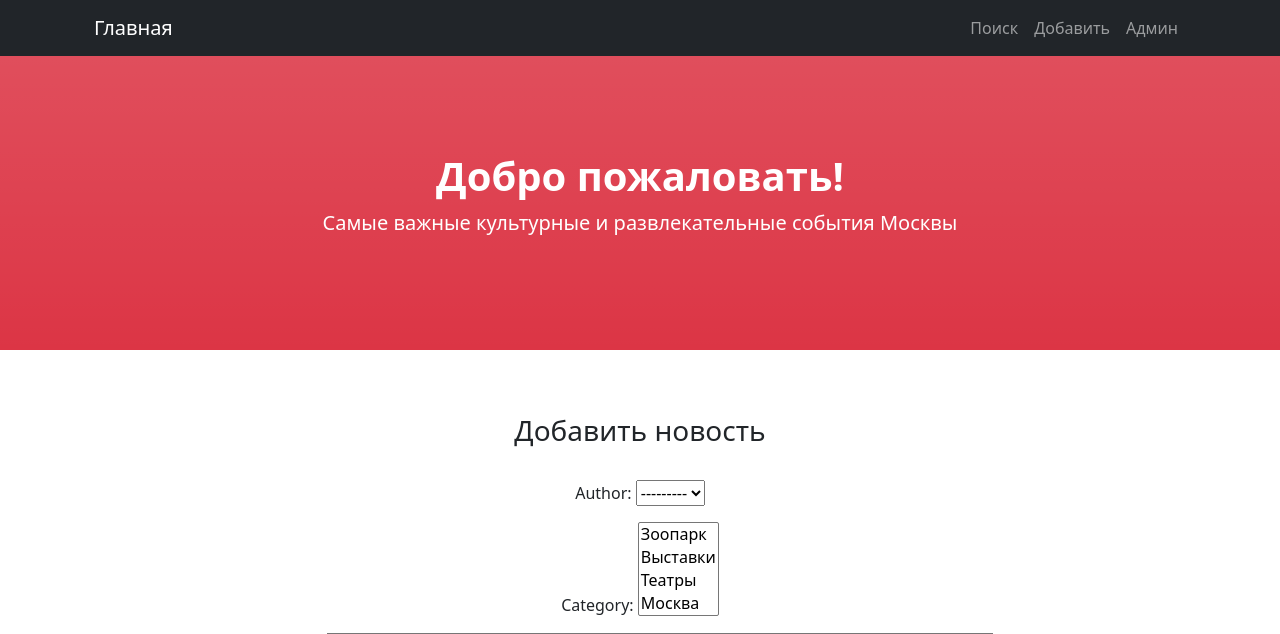
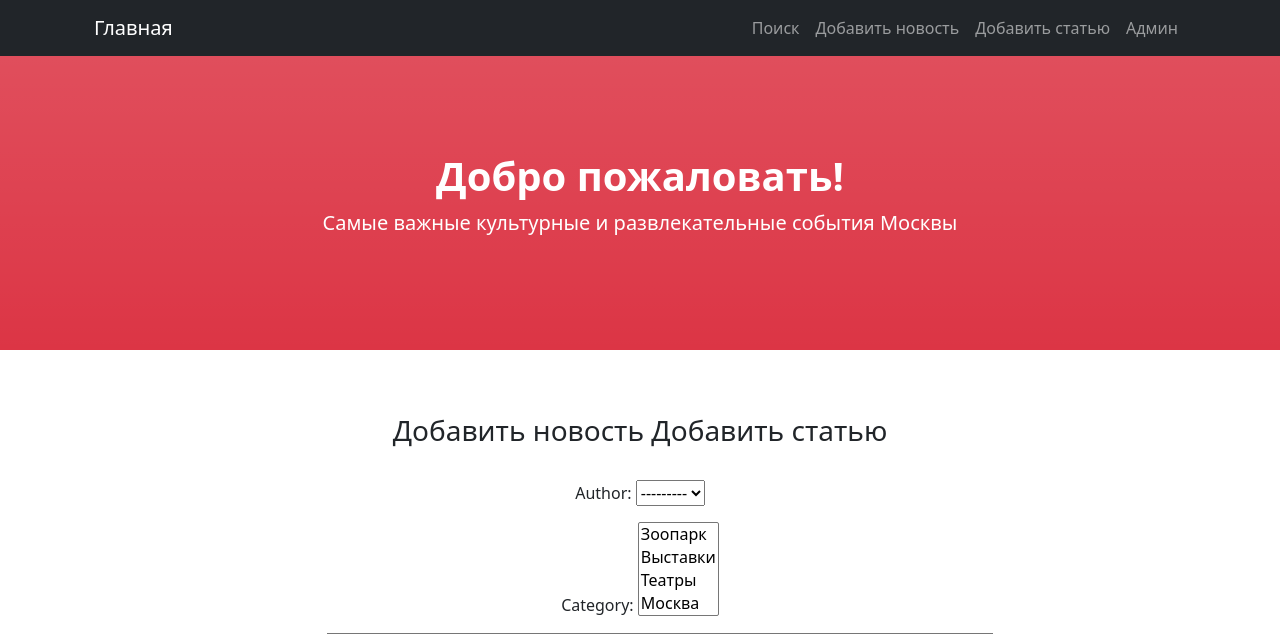
Before and after one commit to Uks130322/news_portal, a Django app: page /news/create/ in a window 1280 px wide. Shown: the top 634 px of the page. Run offline with Django 5.2, Linux system fonts and the light colour scheme; data comes from the database, SQL or seed files in the repository; both versions use the stored data as it was after the commit; some libraries are stand-ins or nearby versions.

Commit message:
add urls with /articles/

```diff
--- a/News/forms.py
+++ b/News/forms.py
@@ -13,7 +13,6 @@ class PostForm(forms.ModelForm):
         min_length=200,
         widget=forms.Textarea({'cols': 70, 'rows': 20})
     )
-
     class Meta:
         model = Post
         fields = [
--- a/News/views.py
+++ b/News/views.py
@@ -58,6 +58,13 @@ class PostCreate(CreateView):
     template_name = 'create_or_edit.html'
     success_url = '/news/'
 
+    def form_valid(self, form):
+        post = form.save(commit=False)
+        if self.request.path == '/articles/create/':
+            post.type = 'AR'
+        post.save()
+        return super().form_valid(form)
+
 
 class PostEdit(UpdateView):
     form_class = PostForm
--- a/NewsPaper/urls.py
+++ b/NewsPaper/urls.py
@@ -21,4 +21,5 @@ urlpatterns = [
     path('admin/', admin.site.urls),
     path('pages/', include('django.contrib.flatpages.urls')),
     path('news/', include('News.urls')),
+    path('articles/', include('News.urls')),
 ]
--- a/templates/create_or_edit.html
+++ b/templates/create_or_edit.html
@@ -3,11 +3,23 @@
 {% load custom_filters %}
 
 {% block title %}
-    Create post
+    {% if url == post_create %}
+        Create
+    {% else %}
+        Edit
+    {% endif %}
 {% endblock title %}
 
 {% block content %}
-    <h3 class="text-center">Добавить новость</h3>
+    <h3 class="text-center">
+        {% if url_name == post_create %}
+            Добавить новость
+            Добавить статью
+        {% else %}
+            Редактировать новость
+            Редактировать статью
+        {% endif %}
+    </h3>
     <br>
     <form class="text-center" action="" method="post">
         {% csrf_token %}
--- a/templates/flatpages/default.html
+++ b/templates/flatpages/default.html
@@ -24,8 +24,9 @@
                 <button class="navbar-toggler" type="button" data-bs-toggle="collapse" data-bs-target="#navbarResponsive" aria-controls="navbarResponsive" aria-expanded="false" aria-label="Toggle navigation"><span class="navbar-toggler-icon"></span></button>
                 <div class="collapse navbar-collapse" id="navbarResponsive">
                     <ul class="navbar-nav ms-auto">
-                        <li class="nav-item"><a class="nav-link" href="/news/search">Поиск</a></li>
-                        <li class="nav-item"><a class="nav-link" href="/news/create">Добавить</a></li>
+                        <li class="nav-item"><a class="nav-link" href={{"/news/search"}}>Поиск</a></li>
+                        <li class="nav-item"><a class="nav-link" href="/news/create">Добавить новость</a></li>
+                        <li class="nav-item"><a class="nav-link" href="/articles/create">Добавить статью</a></li>
                         <li class="nav-item"><a class="nav-link" href="/admin">Админ</a></li>
 
                     </ul>
--- a/templates/news.html
+++ b/templates/news.html
@@ -13,6 +13,7 @@
         {% for post in page_obj %}
             <h4><a class="nav-link" href="/news/{{ post.pk }}">{{ post.title|censor }}</a></h4>
             <h6>{{ post.add_date|date:'d M Y' }}</h6>
+            <p>{{ post.get_type_display }}</p>
             <p>{{ post.content|truncatewords:20|censor }}</p>
             <br><br>
         {% endfor %}
```
Also changed, not shown: templates/post.html (+13 -0 lines), db.sqlite3.
